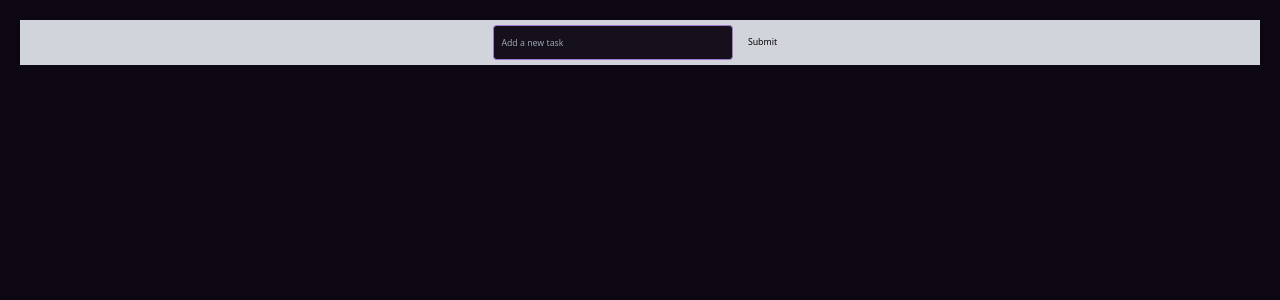
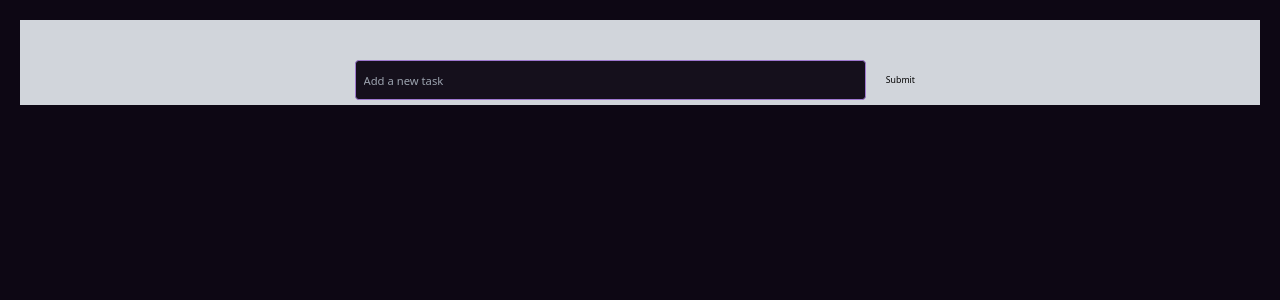
Before and after one commit to younyikim/fullstack-todo-app, a React (Vite) app in the folder client/: page / in a window 1280 px wide. Shown: the top 300 px of the page. Built offline with nearby package versions, Linux system fonts and the light colour scheme.

Commit message:
fix: Input Style 수정

```diff
--- a/client/src/components/ui/InputWithButton.tsx
+++ b/client/src/components/ui/InputWithButton.tsx
@@ -11,7 +11,7 @@ export function InputWithButton(props: InputWithButtonProps) {
 	const { placeholder = 'Email', buttonText = 'Submit' } = props;
 
 	return (
-		<div className="flex items-center space-x-2">
+		<div className="flex w-full items-center gap-2 space-x-2">
 			<Input type="text" placeholder={placeholder} />
 			<Button type="submit">{buttonText}</Button>
 		</div>
--- a/client/src/components/ui/input.tsx
+++ b/client/src/components/ui/input.tsx
@@ -12,7 +12,7 @@ const InputVariants = cva(
 	{
 		variants: {
 			variant: {
-				default: 'w-96 h-14',
+				default: 'w-full h-16 text-lg',
 			},
 		},
 		defaultVariants: {
--- a/client/src/pages/Todo/components/TodoInput/index.tsx
+++ b/client/src/pages/Todo/components/TodoInput/index.tsx
@@ -2,7 +2,7 @@ import { InputWithButton } from '@/components/ui/InputWithButton';
 
 function index() {
 	return (
-		<div className="container flex w-full items-center justify-center">
+		<div className="container flex w-6/12 items-center justify-center pt-14">
 			<InputWithButton placeholder="Add a new task" />
 		</div>
 	);
```
